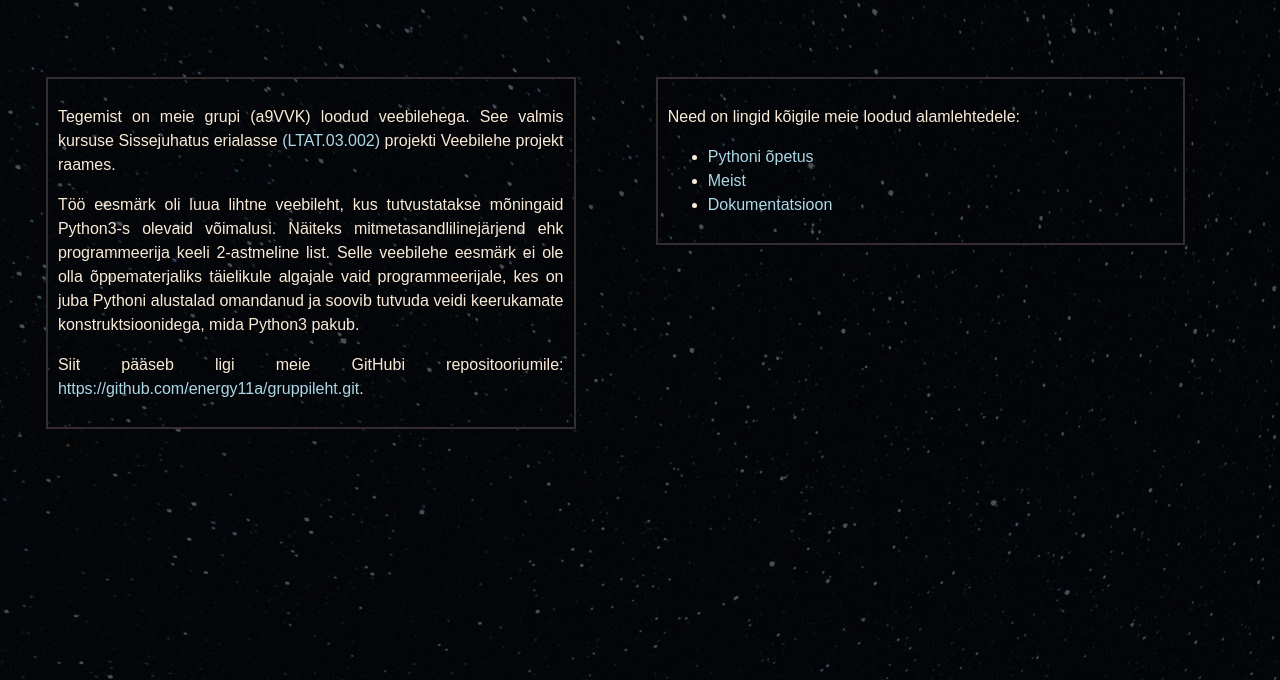
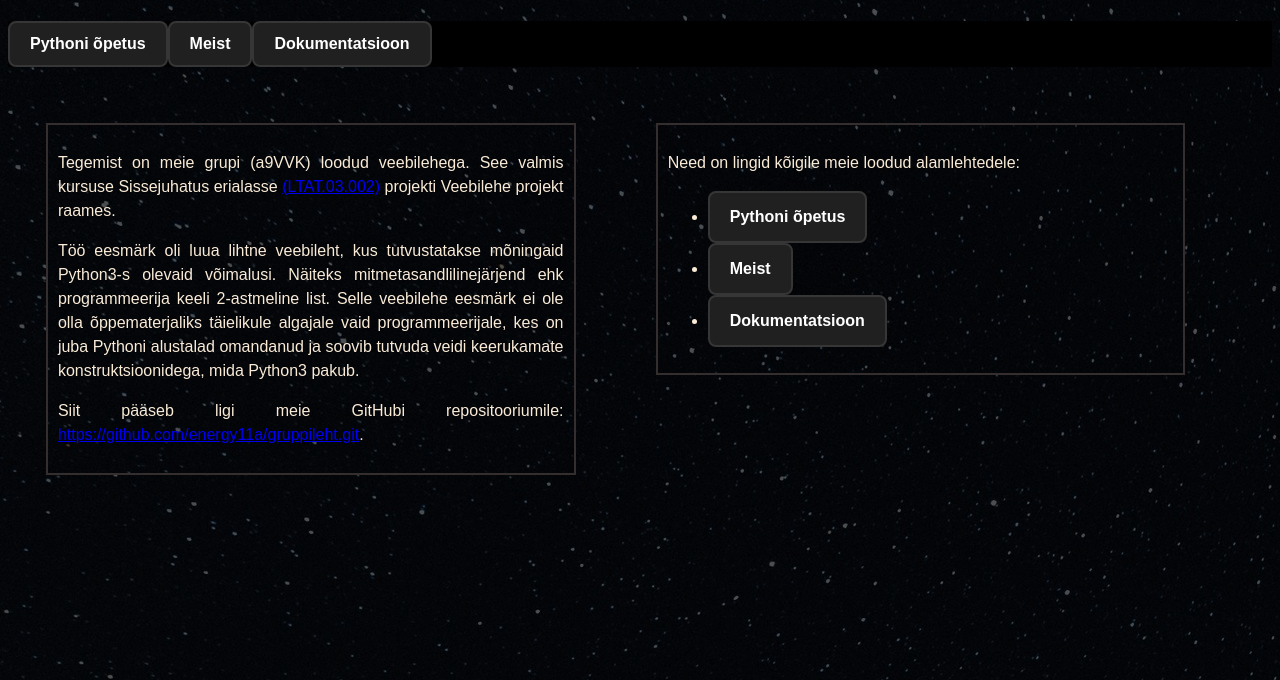
Before and after one commit to energy11a/gruppileht, a plain HTML site: page index.html in a window 1280 px wide. Shown: the part 120-800 px from the top of the page. Drawn offline with Linux system fonts and the light colour scheme.

Commit message:
Nav nupud

```diff
--- a/css/styles.css
+++ b/css/styles.css
@@ -23,17 +23,6 @@ h1 {
 h2 {
 	text-align: center;
 	margin: 0px;
-}
-
-/* Style for the hyperlink */
-a.custom-link {
-	color: lightblue; /* Change this to the desired color */
-	text-decoration: none; /* Remove underlines, if desired */
-}
-
-/* Style for visited links */
-a.custom-link:visited {
-	color: aquamarine; /* Change this to the desired color for visited links */
 }
 
 .objekt {
@@ -67,3 +56,52 @@ a.custom-link:visited {
 	text-align: center;
 	color: antiquewhite;
 }
+
+
+nav {
+    background-color: #000000;
+}
+
+nav ul {
+    list-style-type: none;
+    margin: 0;
+    padding: 0;
+    overflow: hidden;
+}
+
+nav li {
+    float: left;
+}
+
+nav a {
+    display: block;
+    color: white;
+    text-align: center;
+    padding: 14px 16px;
+    text-decoration: none;
+}
+
+nav a:hover {
+    background-color: #363636;
+}
+
+.DButton {
+    display: inline-block;
+    padding: 12px 20px;
+    font-size: 16px;
+    font-weight: bold;
+    text-align: center;
+    text-decoration: none;
+    background-color: #202020; /* background color */
+    color: #fff; /* White text color */
+    border: 2px solid #363636; /*  border */
+    border-radius: 8px; /* Rounded corners */
+    transition: background-color 0.3s, color 0.3s; /* Add a smooth transition on hover */
+    cursor: pointer;
+}
+
+/* Change the button style on hover */
+.DButton:hover {
+    background-color: #555; /* Lighter on hover */
+    color: #fff; /* White text on hover */
+}
--- a/index.html
+++ b/index.html
@@ -12,6 +12,25 @@
 			<h1>Grupiprojekt</h1>
 			<h2>Pythoni õpetus edasijõudnutele</h2>
 		</div>
+		<nav>
+			<ul>
+				<li>
+					<a href="home.html"  target="_blank" class="DButton"
+						>Pythoni õpetus</a
+					>
+				</li>
+				<li>
+					<a href="meist.html"  target="_blank"  class="DButton"
+						>Meist</a
+					>
+				</li>
+				<li>
+					<a href="dok.html"  target="_blank"  class="DButton"
+						>Dokumentatsioon</a
+					>
+				</li>
+			</ul>
+		</nav>
 
 		<br >
 		<div class="main vertical-block">
@@ -58,17 +77,17 @@
 
 			<ul>
 				<li>
-					<a href="home.html"  target="_blank" class="custom-link"
+					<a href="home.html"  target="_blank" class="DButton"
 						>Pythoni õpetus</a
 					>
 				</li>
 				<li>
-					<a href="meist.html"  target="_blank"  class="custom-link"
+					<a href="meist.html"  target="_blank"  class="DButton"
 						>Meist</a
 					>
 				</li>
 				<li>
-					<a href="dok.html"  target="_blank"  class="custom-link"
+					<a href="dok.html"  target="_blank"  class="DButton"
 						>Dokumentatsioon</a
 					>
 				</li>
```
Also changed, not shown: dok.html (+20 -1 lines), esimene.html (+20 -1 lines), home.html (+23 -3 lines), meist.html (+20 -0 lines).
